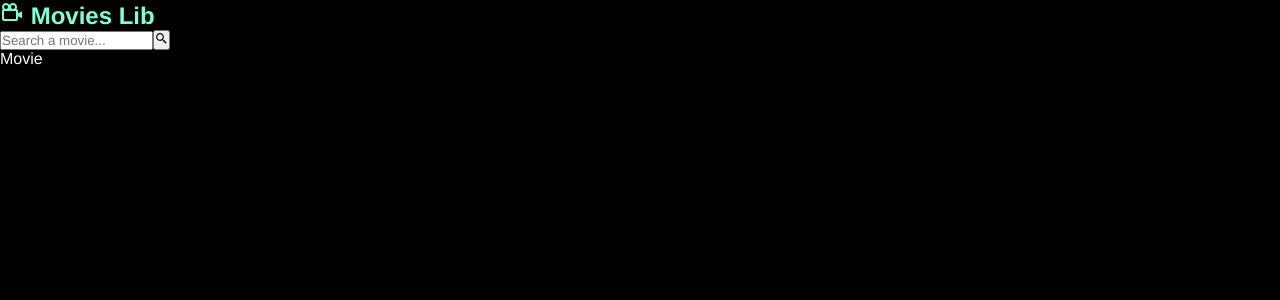
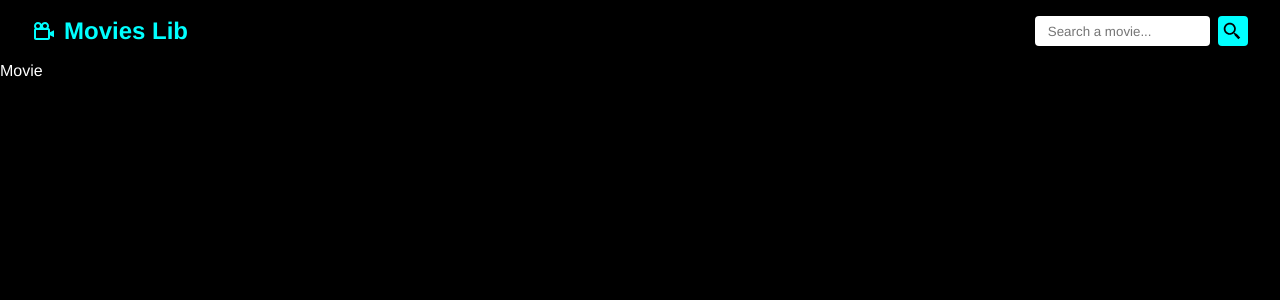
Before and after one commit to DavidGabrielBJorge/CatalogoDeFilmes, a React (Vite) app: page /movie/1 in a window 1280 px wide. Shown: the top 300 px of the page. Built offline with nearby package versions, Linux system fonts and the light colour scheme; no server answers.

Commit message:
add: adicionando CSS para o navbar

```diff
--- a/src/components/MovieCard.jsx
+++ b/src/components/MovieCard.jsx
@@ -1,8 +1,18 @@
-import React from 'react'
+import { Link } from "react-router-dom";
+import { FaStar } from "react-icons/fa";
 
-const MovieCard = () => {
+const imageUrl = import.meta.env.VITE_IMG;
+
+const MovieCard = ({movie, showLink = true}) => {
   return (
-    <div>MovieCard</div>
+    <div className="movie-card">
+      <img src={imageUrl+ movie.poster_path} alt={movie.title}></img>
+      <h2>{movie.title}</h2>
+      <p>
+        <FaStar/>{movie.vote_average}
+      </p>
+      {showLink && <Link to={`/movie/${movie.id}`}>Details</Link>}
+    </div>
   )
 }
 
--- /dev/null
+++ b/src/components/Navbar.css
@@ -0,0 +1,42 @@
+#navbar{
+    display: flex;
+    justify-content: space-between;
+    align-items: center;
+    padding: 1rem 2rem;
+    background-color: black;
+}
+
+#navbar h2 a{
+    display: flex;
+    align-items: center;
+    gap:0.5rem;
+}
+
+#navbar form{
+    display: flex;
+    gap: 0.5rem;
+}
+
+#navbar input{
+    padding: 0.2rem 0.8rem;
+    border-radius: 4px;
+    border: none;
+}
+
+#navbar form button{
+    background-color: aqua;
+    border: 2px aqua;
+    border-radius: 4px;
+    color: black;
+    padding: 0.3rem;
+    font-size: 1.3rem;
+    display: flex;
+    align-items: center;
+    cursor: pointer;
+    transition: 0.4s;
+}
+
+#navbar form button:hover{
+    background-color: transparent;
+    color: aqua;
+}
--- a/src/components/Navbar.jsx
+++ b/src/components/Navbar.jsx
@@ -1,5 +1,6 @@
 import { Link } from "react-router-dom"
 import { BiCameraMovie, BiSearchAlt2 } from "react-icons/bi"
+import "./Navbar.css";
 const Navbar = () => {
   return (
     <nav id="navbar">
--- a/src/pages/Home.jsx
+++ b/src/pages/Home.jsx
@@ -1,4 +1,5 @@
 import { useEffect, useState } from "react";
+import MovieCard from "../components/MovieCard";
 
 const moviesUrl = import.meta.env.VITE_API;
 const apiKey = import.meta.env.VITE_API_KEY;
@@ -21,7 +22,7 @@ const Home = () => {
     <h2 className="title">Best movies of all time:</h2>
     <div className="movies-container">
       {bestMovies.length==0 && <p>Loading....</p>}
-      {bestMovies.length>0 && bestMovies.map((movie)=> <p key={movie.id}>{movie.title}</p> )}
+      {bestMovies.length>0 && bestMovies.map((movie)=> <MovieCard key={movie.id} movie = {movie}/> )}
     </div>
   </div>
 
```
Also changed, not shown: src/pages/MovieGrid.css (added).
